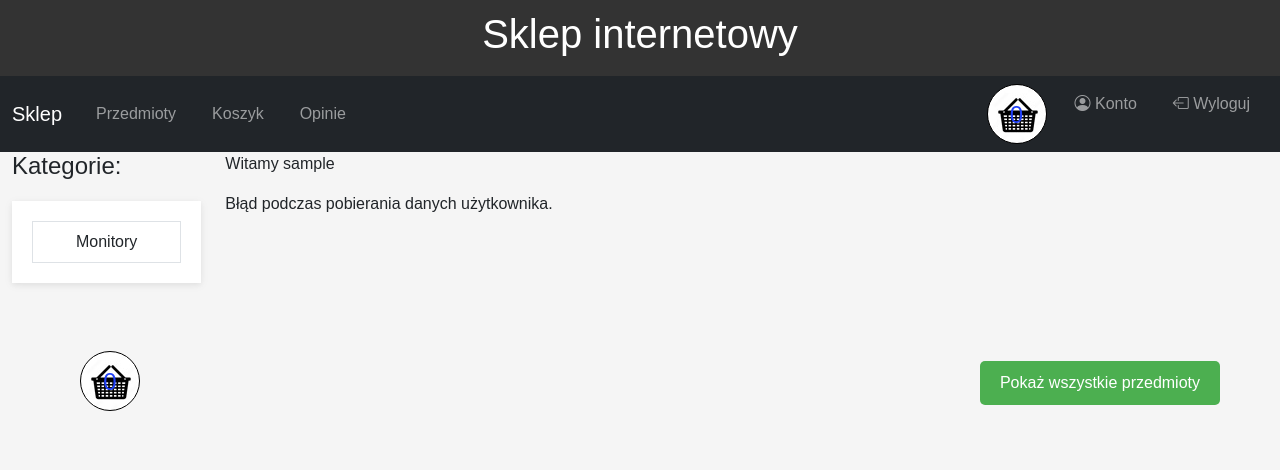
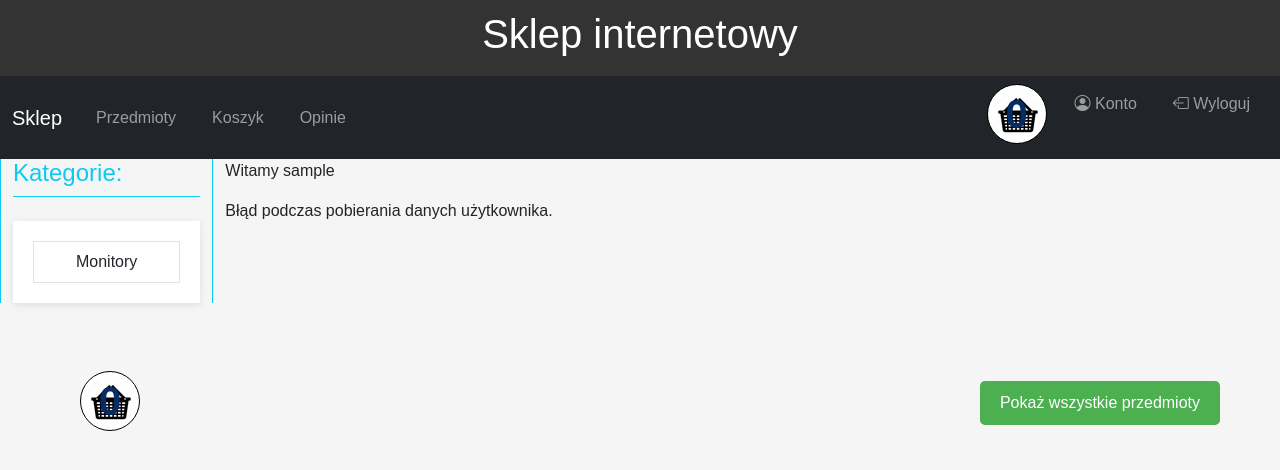
Before and after one commit to olipoli420/Sklep, a PHP site: page /welcome.php in a window 1280 px wide. Shown: the top 470 px of the page. Run offline with PHP 8.4, Linux system fonts and the light colour scheme; the visitor is signed in with stand-in values (Sample User, id 1); data comes from the database, SQL or seed files in the repository; data that the repository does not hold is empty.

Commit message:
poprawki wizualne

```diff
--- a/welcome.php
+++ b/welcome.php
@@ -92,7 +92,11 @@ if ($stmtSuma) {
             <ul class="navbar-nav ms-auto mb-2 mb-lg-0">
             <li class="nav-item">
                     <div class="cart-icon">
-                        <span class="cart-quantity"><?php echo $suma ? $suma : 0; ?></span>
+                        <span class="cart-quantity">
+                            <span class="position-absolute top-50 start-50 badge rounded-pill text-primary-emphasis  text-opacity-90 fs-1 translate-middle">
+                                <?php echo $suma ? $suma : 0; ?>
+                            </span>
+                        </span>
                         <div class="cart-dropdown-content" id="cartDropdown">
                             <?php
                                 $query = "SELECT * FROM $tableName";
@@ -162,8 +166,10 @@ if ($stmtSuma) {
 
     <div class="container-fluid">
         <div class="row">
-            <div class="col-md-2">
-                <h4>Kategorie:</h4>
+            <div class="col-md-2 border-start border-end border-info">
+                <div class="h4 pb-2 mb-4 text-info border-bottom border-info">
+                    Kategorie:
+                </div>
                 <nav id="sidebarMenu" class="sidebar bg-white">
                     <div class="list-group list-group-flush">
                         <?php
@@ -318,7 +324,9 @@ if ($stmtSuma) {
         <div class="d-flex justify-content-between">
             <form action='PokazKoszyk.php' method='post'>
                 <div class="cart-icon" onclick="this.parentNode.submit();">
-                    <?php echo $suma ? $suma : 0; ?>
+                    <span class="position-absolute top-50 start-50 badge rounded-pill text-primary-emphasis  text-opacity-90 fs-1 translate-middle">
+                         <?php echo $suma ? $suma : 0; ?>
+                    </span>
                 </div>
                 <input type="hidden" name="category_id" value="<?php echo isset($_GET['category_id']) ? $_GET['category_id'] : ''; ?>">
             </form>
```
